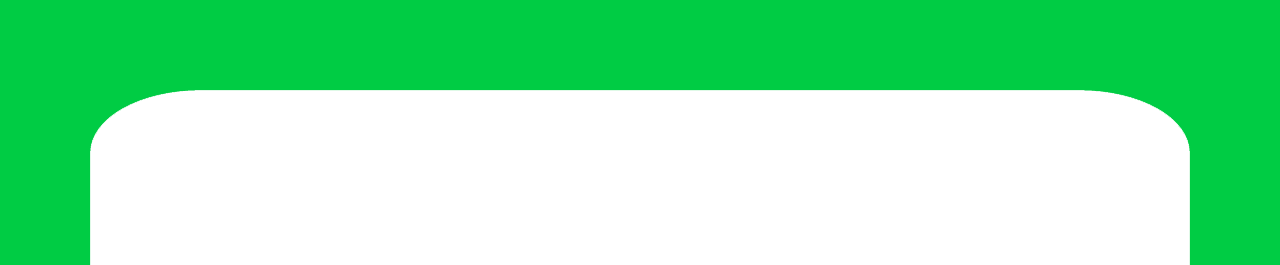
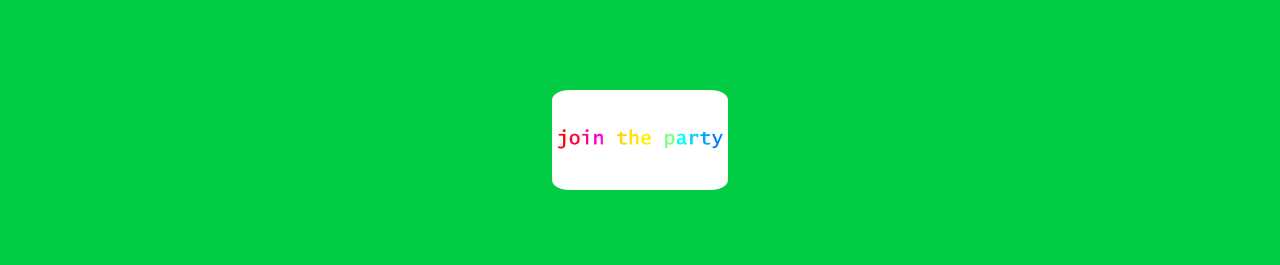
Before and after one commit to zhewww/niwotcodeclub, a plain HTML site: page index.html in a window 1280 px wide. Shown: the part 535-800 px from the top of the page. Drawn offline with Linux system fonts and the light colour scheme.

Commit message:
Update index.html

```diff
--- a/index.html
+++ b/index.html
@@ -13,7 +13,7 @@
         <!--
         <div class="button"> !-->
             <a href="https://goo.gl/forms/fq7IO8sh3UJ3PqTW2" style="text-decoration:none;" target="_blank">
-                <img src="images/joinbutton.png" />
+                <img src="images/joinbutton.png" style="height:100px" />
             </a>
             <!--
             <a href="https://goo.gl/forms/fq7IO8sh3UJ3PqTW2" style="text-decoration:none;" target="_blank">
```
